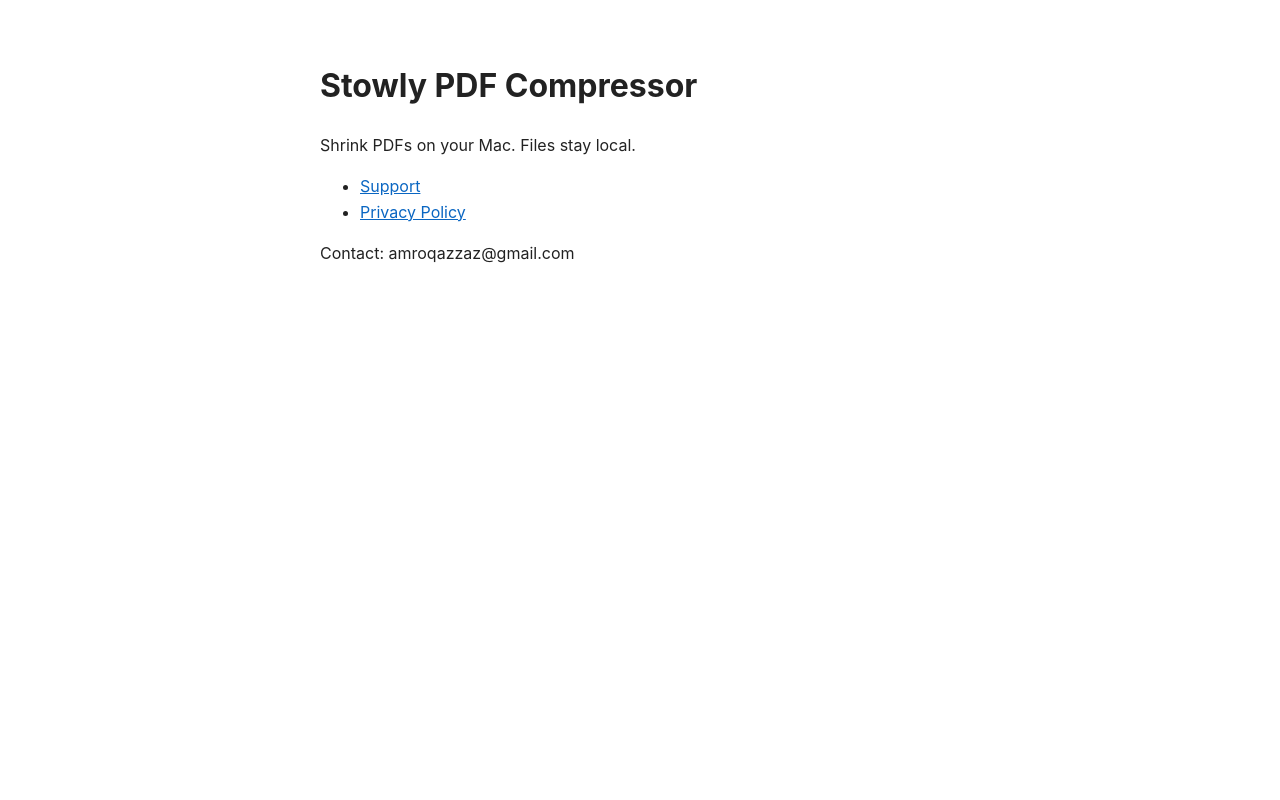
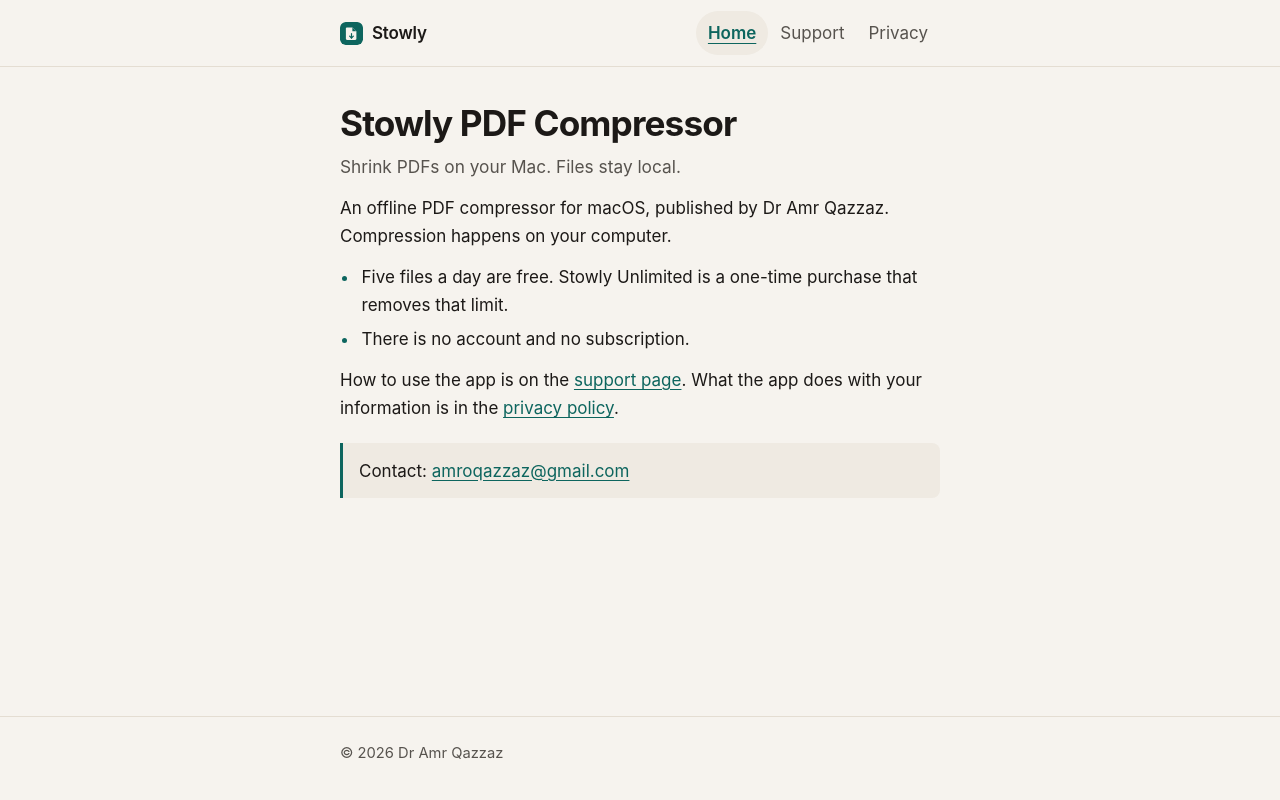
Before and after one commit to Amrkz/stowly-site, a plain HTML site: page index.html in a window 1280 px wide. Drawn offline with Linux system fonts and the light colour scheme.

Commit message:
Fix the broken privacy link and tidy the Stowly pages
Support sent people to privacy-policy.html, which was missing. The
pages now share one layout, work in dark mode, and the privacy policy
says how local data can be removed.

Co-authored-by: Amrkz <Amrkz@users.noreply.github.com>

```diff
--- a/index.html
+++ b/index.html
@@ -1,3 +1,47 @@
-<!doctype html><html lang="en"><head><meta charset="utf-8"><meta name="viewport" content="width=device-width,initial-scale=1"><title>Stowly PDF Compressor</title>
-<style>body{font-family:-apple-system,system-ui,sans-serif;max-width:640px;margin:60px auto;padding:0 20px;line-height:1.6;color:#222}a{color:#0a66c2}</style></head>
-<body><h1>Stowly PDF Compressor</h1><p>Shrink PDFs on your Mac. Files stay local.</p><ul><li><a href="support.html">Support</a></li><li><a href="privacy.html">Privacy Policy</a></li></ul><p>Contact: amroqazzaz@gmail.com</p></body></html>
+<!DOCTYPE html>
+<html lang="en">
+<head>
+  <meta charset="utf-8">
+  <meta name="viewport" content="width=device-width, initial-scale=1">
+  <meta name="color-scheme" content="light dark">
+  <meta name="theme-color" content="#f6f3ee" media="(prefers-color-scheme: light)">
+  <meta name="theme-color" content="#1c1917" media="(prefers-color-scheme: dark)">
+  <title>Stowly PDF Compressor</title>
+  <meta name="description" content="Stowly PDF Compressor shrinks PDFs on your Mac. Files stay on your computer.">
+  <link rel="icon" href="favicon.svg" type="image/svg+xml">
+  <link rel="stylesheet" href="styles.css">
+  <style>html{background:#f6f3ee}@media (prefers-color-scheme:dark){html{background:#1c1917}}</style>
+</head>
+<body>
+  <a class="skip" href="#content">Skip to content</a>
+  <header class="site-header">
+    <div class="wrap bar">
+      <a class="mark" href="index.html">
+        <img src="favicon.svg" alt="" width="23" height="23">
+        Stowly
+      </a>
+      <nav aria-label="Pages">
+        <a href="index.html" aria-current="page">Home</a>
+        <a href="support.html">Support</a>
+        <a href="privacy.html">Privacy</a>
+      </nav>
+    </div>
+  </header>
+  <main id="content" class="wrap">
+    <h1>Stowly PDF Compressor</h1>
+    <p class="lead">Shrink PDFs on your Mac. Files stay local.</p>
+    <p>An offline PDF compressor for macOS, published by Dr Amr Qazzaz. Compression happens on your computer.</p>
+    <ul>
+      <li>Five files a day are free. Stowly Unlimited is a one-time purchase that removes that limit.</li>
+      <li>There is no account and no subscription.</li>
+    </ul>
+    <p>How to use the app is on the <a href="support.html">support page</a>. What the app does with your information is in the <a href="privacy.html">privacy policy</a>.</p>
+    <p class="contact-line">Contact: <a href="mailto:amroqazzaz@gmail.com">amroqazzaz@gmail.com</a></p>
+  </main>
+  <footer class="site-footer">
+    <div class="wrap">
+      <p>© 2026 Dr Amr Qazzaz</p>
+    </div>
+  </footer>
+</body>
+</html>
--- /dev/null
+++ b/styles.css
@@ -0,0 +1,207 @@
+/* Shared look for the Stowly PDF Compressor pages. No outside fonts or scripts. */
+
+:root {
+  color-scheme: light;
+  --bg: #f6f3ee;
+  --ink: #1c1917;
+  --muted: #57534e;
+  --accent: #0d655e;
+  --line: #e4ddd2;
+  --strip: #efeae2;
+}
+
+@media (prefers-color-scheme: dark) {
+  :root {
+    color-scheme: dark;
+    --bg: #1c1917;
+    --ink: #f5f5f4;
+    --muted: #a8a29e;
+    --accent: #5eead4;
+    --line: #44403c;
+    --strip: #292524;
+  }
+}
+
+* { box-sizing: border-box; }
+
+html { scroll-behavior: smooth; }
+
+@media (prefers-reduced-motion: reduce) {
+  html { scroll-behavior: auto; }
+}
+
+body {
+  margin: 0;
+  min-height: 100vh;
+  display: flex;
+  flex-direction: column;
+  background: var(--bg);
+  color: var(--ink);
+  font: 1.0625rem/1.65 -apple-system, BlinkMacSystemFont, "Segoe UI", Helvetica, Arial, sans-serif;
+}
+
+.skip {
+  position: absolute;
+  left: 1rem;
+  top: 0.75rem;
+  padding: 0.45rem 0.75rem;
+  background: var(--bg);
+  color: var(--ink);
+  border: 1px solid var(--line);
+  border-radius: 6px;
+  transform: translateY(-180%);
+  z-index: 5;
+}
+
+.skip:focus { transform: none; }
+
+.wrap {
+  width: min(40rem, 100%);
+  margin-inline: auto;
+  padding-inline: 1.25rem;
+}
+
+.site-header { border-bottom: 1px solid var(--line); }
+
+.bar {
+  display: flex;
+  flex-wrap: wrap;
+  align-items: center;
+  justify-content: space-between;
+  gap: 0.35rem 1rem;
+  padding-block: 0.7rem;
+}
+
+.mark {
+  display: inline-flex;
+  align-items: center;
+  gap: 0.55rem;
+  min-height: 44px;
+  color: var(--ink);
+  font-weight: 600;
+  letter-spacing: -0.01em;
+  text-decoration: none;
+}
+
+.mark img {
+  width: 1.45rem;
+  height: 1.45rem;
+  flex: none;
+  border-radius: 5px;
+}
+
+nav {
+  display: flex;
+  flex-wrap: wrap;
+  align-items: center;
+}
+
+nav a {
+  display: inline-flex;
+  align-items: center;
+  min-height: 44px;
+  padding: 0.3rem 0.75rem;
+  color: var(--muted);
+  text-decoration: none;
+  border-radius: 999px;
+}
+
+nav a:hover {
+  color: var(--ink);
+  background: var(--strip);
+}
+
+nav a[aria-current="page"] {
+  color: var(--accent);
+  font-weight: 600;
+  background: var(--strip);
+  text-decoration: underline;
+  text-underline-offset: 0.22em;
+}
+
+main {
+  flex: 1 0 auto;
+  padding-block: 2.2rem 3rem;
+}
+
+h1 {
+  margin: 0;
+  font-size: clamp(1.85rem, 4.2vw, 2.2rem);
+  line-height: 1.15;
+  letter-spacing: -0.025em;
+  font-weight: 700;
+}
+
+h2 {
+  margin: 2.2rem 0 0.4rem;
+  font-size: 1.15rem;
+  line-height: 1.35;
+  letter-spacing: -0.015em;
+}
+
+p { margin: 0.8rem 0; }
+
+.lead,
+.updated {
+  color: var(--muted);
+}
+
+.lead {
+  margin-top: 0.6rem;
+  font-size: 1.08rem;
+}
+
+.updated { margin-top: 0.45rem; font-size: 0.95rem; }
+
+ul {
+  margin: 0.55rem 0 0.8rem;
+  padding-left: 1.2rem;
+}
+
+li { margin: 0.4rem 0; padding-left: 0.15rem; }
+
+li::marker { color: var(--accent); }
+
+a { color: var(--accent); text-underline-offset: 0.16em; }
+
+a:hover { text-decoration-thickness: 2px; }
+
+.contact-line {
+  margin-top: 1.3rem;
+  padding: 0.85rem 1rem;
+  background: var(--strip);
+  border-left: 3px solid var(--accent);
+  border-radius: 0 8px 8px 0;
+  overflow-wrap: anywhere;
+}
+
+.site-footer {
+  border-top: 1px solid var(--line);
+  color: var(--muted);
+  font-size: 0.92rem;
+}
+
+.site-footer .wrap { padding-block: 1.3rem 2rem; }
+
+.site-footer p { margin: 0.2rem 0; }
+
+:focus-visible {
+  outline: 2px solid var(--accent);
+  outline-offset: 3px;
+}
+
+::selection {
+  background: #b7ebe4;
+  color: #1c1917;
+}
+
+@media (max-width: 420px) {
+  .wrap { padding-inline: 1.05rem; }
+}
+
+@media print {
+  .skip, nav { display: none; }
+  body { display: block; background: #fff; color: #000; }
+  a, .mark { color: #000; }
+  .contact-line { background: transparent; border-color: #000; }
+}
```
Also changed, not shown: privacy-policy.html (added, +36 -0 lines), privacy.html (+32 -51 lines), support.html (+32 -51 lines), favicon.svg (added), 1 other file.
